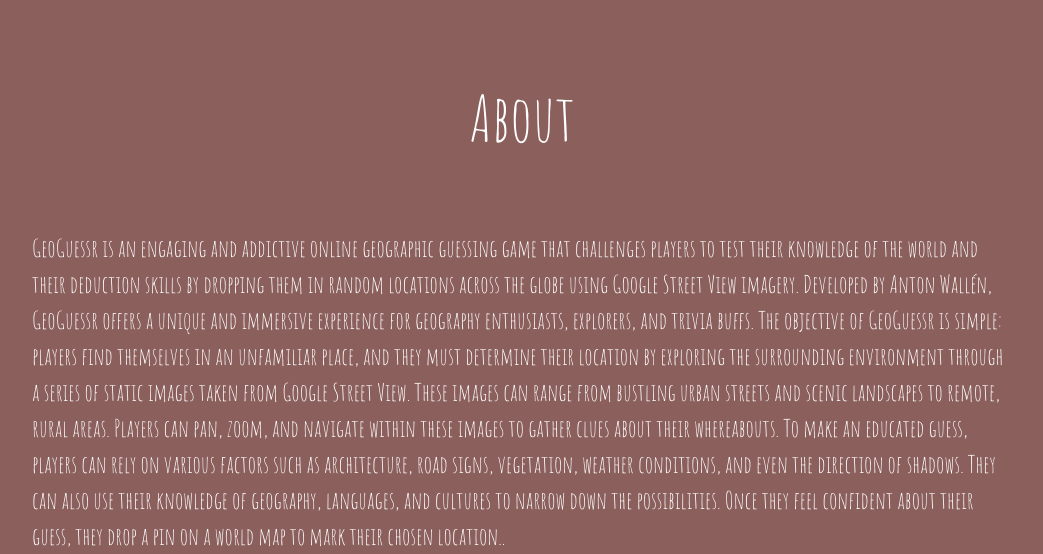
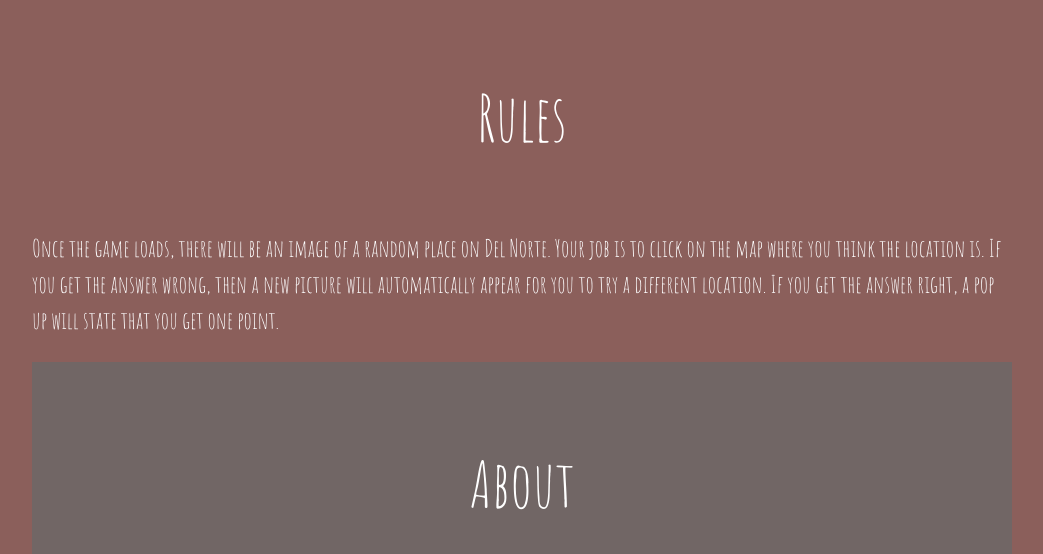
Before and after one commit to rliao569/Frontend-CSP, a Jekyll site: the page built from index.md, in a window 1280 px wide and 900 px high, scrolled down 721 px, cut to the strip 183-737 px from the top of the window. Shown: the whole strip, without its empty margins (118-1161 px from the left). Built offline with Jekyll 4.4.1, drawn with Linux system fonts in a browser that asks for light colours.

Commit message:
commit rules

```diff
--- a/_layouts/homelayout.html
+++ b/_layouts/homelayout.html
@@ -24,11 +24,12 @@
 <div class="w3-top w3-hide-small">
   <div class="w3-bar w3-xlarge w3-black w3-opacity w3-hover-opacity-off" id="myNavbar">
     <a href="#" class="w3-bar-item w3-button">HOME</a>
-    <a href="#menu" class="w3-bar-item w3-button">RULES</a>
+    <a href="#rules" class="w3-bar-item w3-button">RULES</a>
     <a href="#about" class="w3-bar-item w3-button">ABOUT</a>
     <a href="#devlog" class="w3-bar-item w3-button">DEVLOG</a>
   </div>
 </div>
+
 
 <!-- Header with image -->
 <header class="bgimg w3-display-container w3-grayscale-min" id="home">
@@ -42,6 +43,11 @@
   </div>
 </header>
 
+<!-- Rules Container -->
+<div class="w3-container w3-padding-64 w3-red w3-grayscale w3-xlarge" id="rules">
+  <div class="w3-content">
+    <h1 class="w3-center w3-jumbo" style="margin-bottom:64px">Rules</h1>
+    <p>Once the game loads, there will be an image of a random place on Del Norte. Your job is to click on the map where you think the location is. If you get the answer wrong, then a new picture will automatically appear for you to try a different location. If you get the answer right, a pop up will state that you get one point.</p>
 
 <!-- About Container -->
 <div class="w3-container w3-padding-64 w3-red w3-grayscale w3-xlarge" id="about">
```
